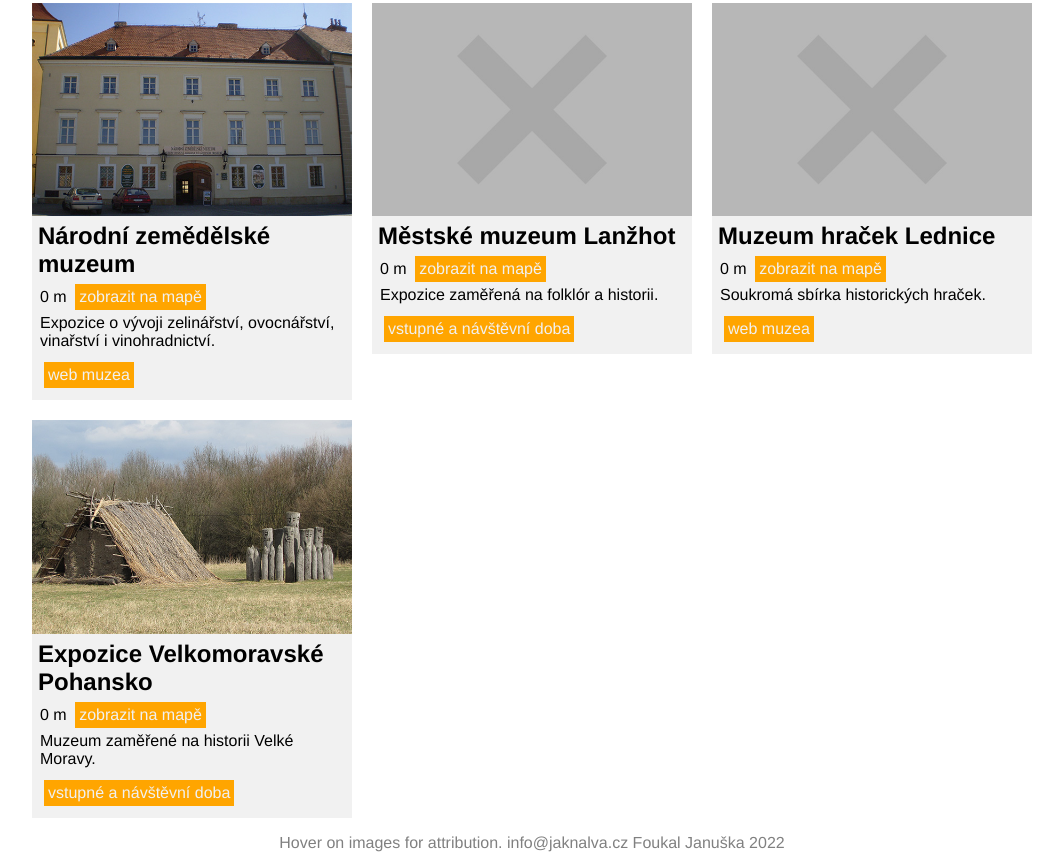
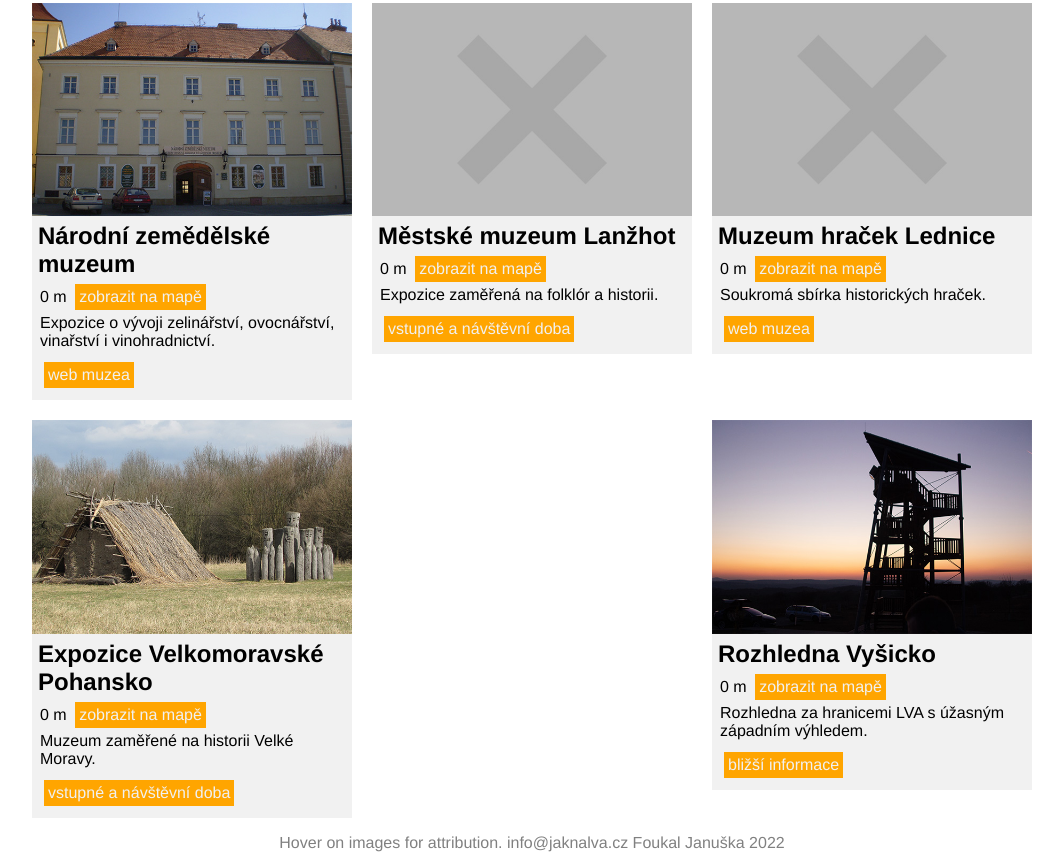
Before and after one commit to LukasFoukal/jaknalva, a plain HTML site: page index.html in a window 1280 px wide. Shown: the part 5139-6007 px from the top of the page, without its empty margins (108-1171 px from the left). Drawn offline with Linux system fonts and the light colour scheme.

```diff
--- a/index.html
+++ b/index.html
@@ -27,6 +27,7 @@
                 <a href="#" onclick="filter(this.id); filterChange(this); adjectiveChange('řazenou')" id="architektura">zajímavou architekturu</a>
                 <a href="#" onclick="filter(this.id); filterChange(this); adjectiveChange('řazené')" id="priroda">přírodní zajímavosti</a>
                 <a href="#" onclick="filter(this.id); filterChange(this); adjectiveChange('řazená')" id="muzeum">muzea</a>
+                <a href="#" onclick="filter(this.id); filterChange(this); adjectiveChange('řazené')" id="rozhledny">rozhledny</a>
                 </div>
             </div>
             Lednicko-valtického areálu <div id="verb">řazená</div> dle vzdálenosti z
@@ -53,7 +54,7 @@
             class="box"
             data-lat=48.7600258
             data-long=16.8759736
-            data-category="klasika">
+            data-category="klasika, rozhledny">
                 <img alt="Obrázek památky" src="img/Zamek_Breclav_Marcin_Szala_CC_BY_SA_4.jpg" title="Marcin Szala CC BY SA 4.0">
                 <h3>Zámek Břeclav</h3><br><div class="label">0</div> m
                 <a href="https://mapy.cz/s/calasegaru" target="_blank" class="mapButton">zobrazit na mapě</a>
@@ -279,7 +280,7 @@
                 </div>
             </div>
 
-            <!-- architektura -->
+            <!-- ARCHITEKTURA -->
 
             <div
             class="box"
@@ -522,7 +523,7 @@
                 </div>
             </div>
 
-            <!--MUZEA-->
+            <!-- MUZEA -->
 
             <div
             class="box"
@@ -589,6 +590,22 @@
                     <a href="https://www.muzeumbv.cz/zamecek-pohansko" target="_blank" class="infoButton">vstupné a návštěvní doba</a>
                 </div>
             </div>
+
+            <!-- ROZHLEDNY -->
+
+            <div
+            class="box"
+            data-lat=48.9206481
+            data-long=17.0218789
+            data-category="rozhledny">
+                <img alt="Obrázek památky" src="img/Rozhledna_Vysicko_Lukas_Foukal_2022.jpg" title="Lukáš Foukal 2022">
+                <h3>Rozhledna Vyšicko</h3><br><div class="label">0</div> m
+                <a href="https://mapy.cz/s/karojuhede" target="_blank" class="mapButton">zobrazit na mapě</a>
+                <div class="oneliner">Rozhledna za hranicemi LVA s úžasným západním výhledem.</div>
+                <div class="description">
+                    <a href="https://www.regiontourist.cz/co-podniknout/rozhledna-vysicko/" target="_blank" class="infoButton">bližší informace</a>
+                </div>
+            </div>
         </div>
         <div id="footer">
             Hover on images for attribution.
```
Also changed, not shown: img/Rozhledna_Vysicko_Lukas_Foukal_2022.jpg (added).
